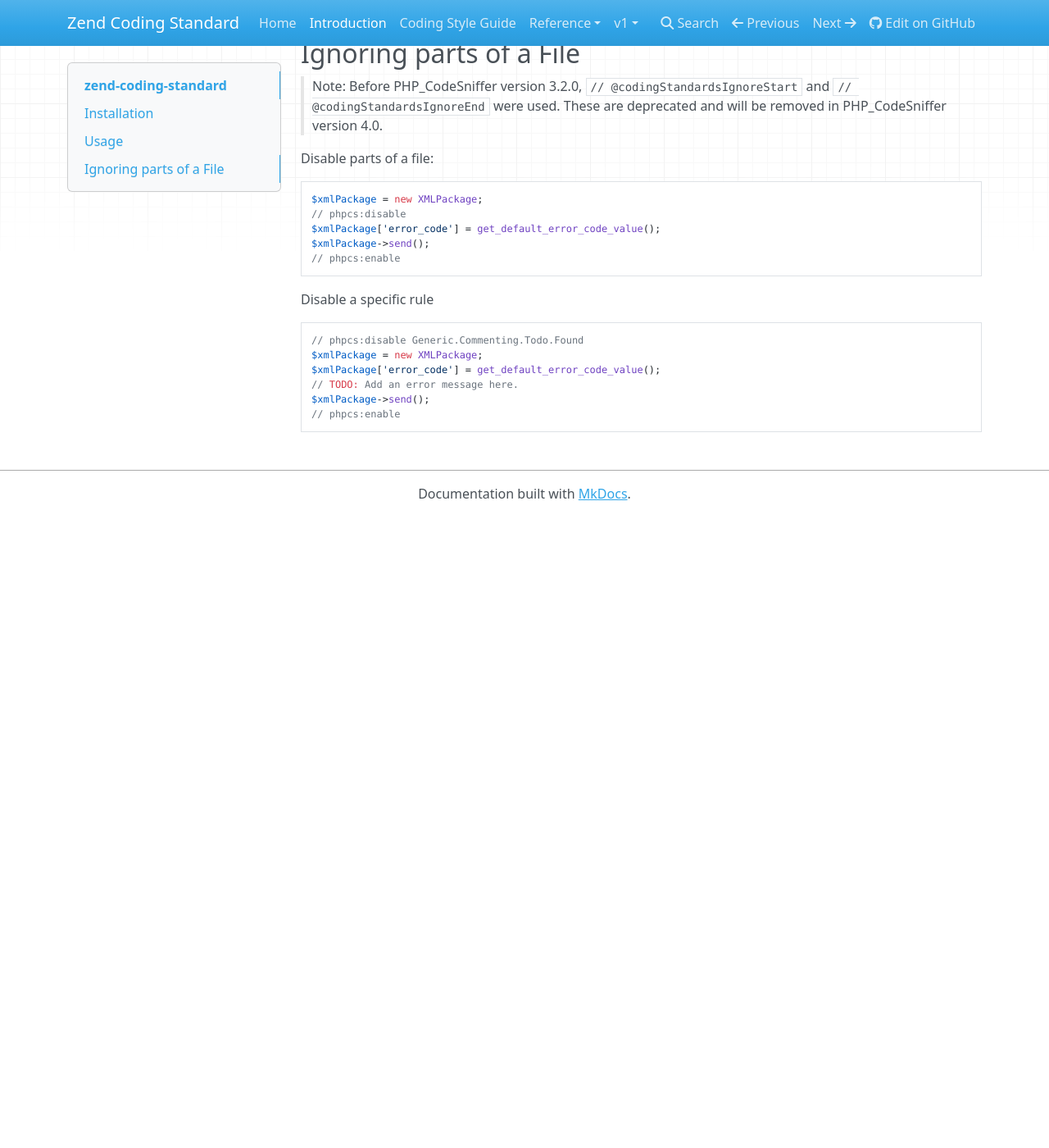
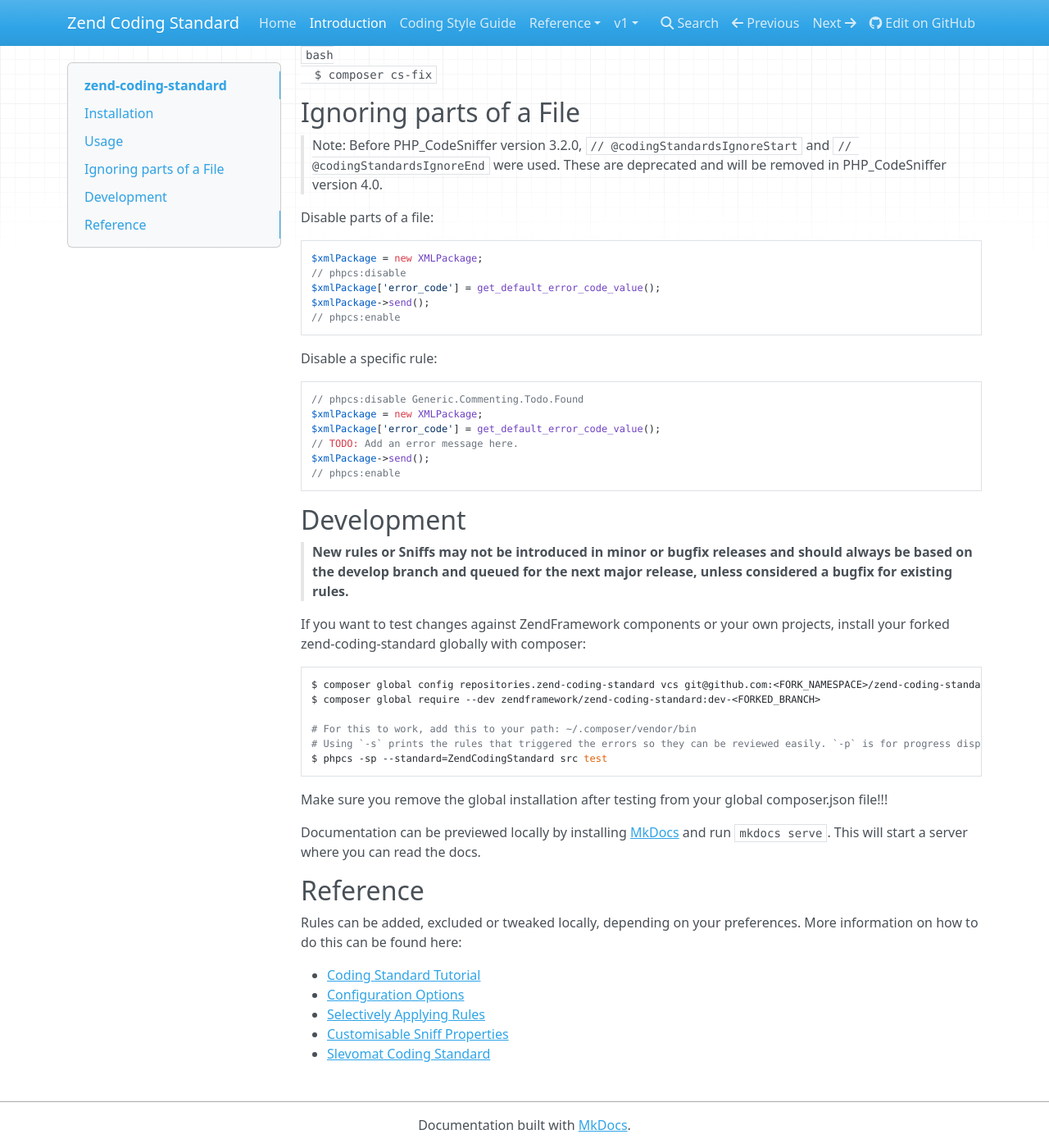
Before and after one commit to zendframework/zend-coding-standard, an MkDocs documentation site: the page built from docs/book/v2/intro.md, in a window 1280 px wide and 1400 px high, scrolled down 1575 px. Shown: the whole window at 82% size. Built offline with MkDocs 1.6.1, drawn with Linux system fonts in a browser that asks for light colours; nearby versions of some CDN libraries; old or Windows-style settings are respelled for this version of MkDocs; before the commit the page ends 2205 px from its top, so only the background shows below that; some of the changed text lies outside the part shown.

Commit message:
Update intro and readme

````diff
--- a/docs/book/v2/intro.md
+++ b/docs/book/v2/intro.md
@@ -1,8 +1,10 @@
 # zend-coding-standard
 
-This component provides the coding standard ruleset for Zend Framework components.
+The coding standard ruleset for Zend Framework components.
 
-PSR-1, PSR-2 and PSR-12 are _minimal_ sets and don't address a lot of factors, including things like:
+This specification extends and expands [PSR-12](https://github.com/php-fig/fig-standards/blob/master/proposed/extended-coding-style-guide.md),
+the extended coding style guide and requires adherence to [PSR-1](https://www.php-fig.org/psr/psr-1),
+the basic coding standard. These are minimal specifications and don't address all factors, including things like:
 
 - whitespace around operators
 - alignment of array keys and operators
@@ -35,7 +37,7 @@ We will change these rules, and, when PSR-12 is finalized, adapt them.
    }
    ```
 
-3. Create file `phpcs.xml.dist` on base path of your repository with content:
+3. Create file `phpcs.xml` on base path of your repository with this content:
 
    ```xml
    <?xml version="1.0"?>
@@ -61,8 +63,8 @@ We will change these rules, and, when PSR-12 is finalized, adapt them.
    </ruleset>
    ```
 
-You can add your own rules or exclude rules. For a reference please see:
-[PHP_CodeSniffer Annotated Ruleset](https://github.com/squizlabs/PHP_CodeSniffer/wiki/Annotated-Ruleset)
+You can add or exclude some locations in that file.
+For a reference please see: https://github.com/squizlabs/PHP_CodeSniffer/wiki/Annotated-ruleset.xml
 
 ## Usage
 
@@ -92,7 +94,7 @@ $xmlPackage->send();
 // phpcs:enable
 ```
 
-Disable a specific rule
+Disable a specific rule:
 ```php
 // phpcs:disable Generic.Commenting.Todo.Found
 $xmlPackage = new XMLPackage;
@@ -101,3 +103,34 @@ $xmlPackage['error_code'] = get_default_error_code_value();
 $xmlPackage->send();
 // phpcs:enable
 ```
+
+## Development
+
+> **New rules or Sniffs may not be introduced in minor or bugfix releases and should always be based on the develop
+branch and queued for the next major release, unless considered a bugfix for existing rules.**
+
+If you want to test changes against ZendFramework components or your own projects, install your forked
+zend-coding-standard globally with composer:
+```bash
+$ composer global config repositories.zend-coding-standard vcs git@github.com:<FORK_NAMESPACE>/zend-coding-standard.git
+$ composer global require --dev zendframework/zend-coding-standard:dev-<FORKED_BRANCH>
+
+# For this to work, add this to your path: ~/.composer/vendor/bin
+# Using `-s` prints the rules that triggered the errors so they can be reviewed easily. `-p` is for progress display.
+$ phpcs -sp --standard=ZendCodingStandard src test
+```
+Make sure you remove the global installation after testing from your global composer.json file!!!
+
+Documentation can be previewed locally by installing [MkDocs](https://www.mkdocs.org/#installation) and run
+`mkdocs serve`. This will start a server where you can read the docs.
+
+## Reference
+
+Rules can be added, excluded or tweaked locally, depending on your preferences. More information on how to do this can
+be found here:
+
+- [Coding Standard Tutorial](https://github.com/squizlabs/PHP_CodeSniffer/wiki/Coding-Standard-Tutorial)
+- [Configuration Options](https://github.com/squizlabs/PHP_CodeSniffer/wiki/Configuration-Options)
+- [Selectively Applying Rules](https://github.com/squizlabs/PHP_CodeSniffer/wiki/Annotated-Ruleset#selectively-applying-rules)
+- [Customisable Sniff Properties](https://github.com/squizlabs/PHP_CodeSniffer/wiki/Customisable-Sniff-Properties)
+- [Slevomat Coding Standard](https://github.com/slevomat/coding-standard)
````
Also changed, not shown: README.md (+67 -1 lines).
